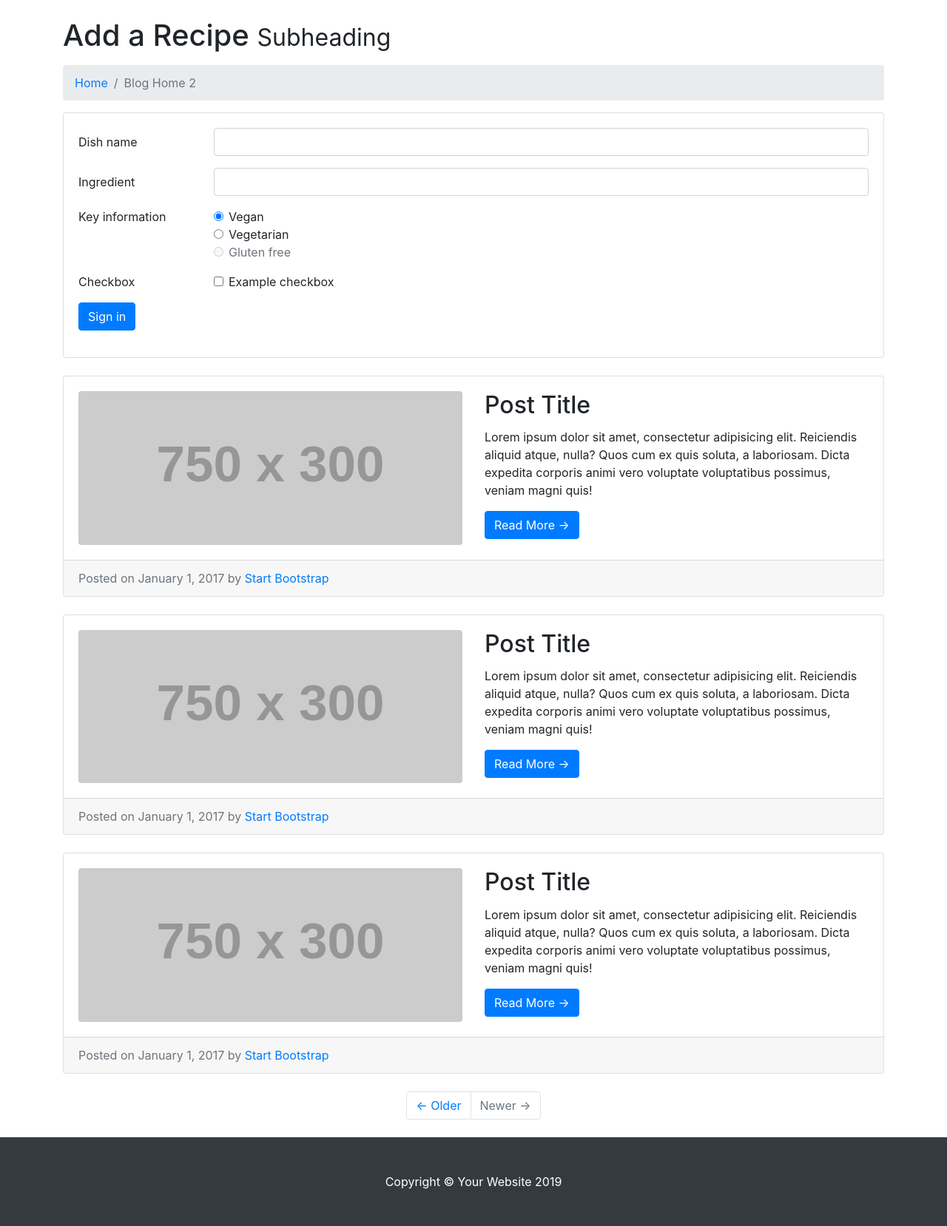
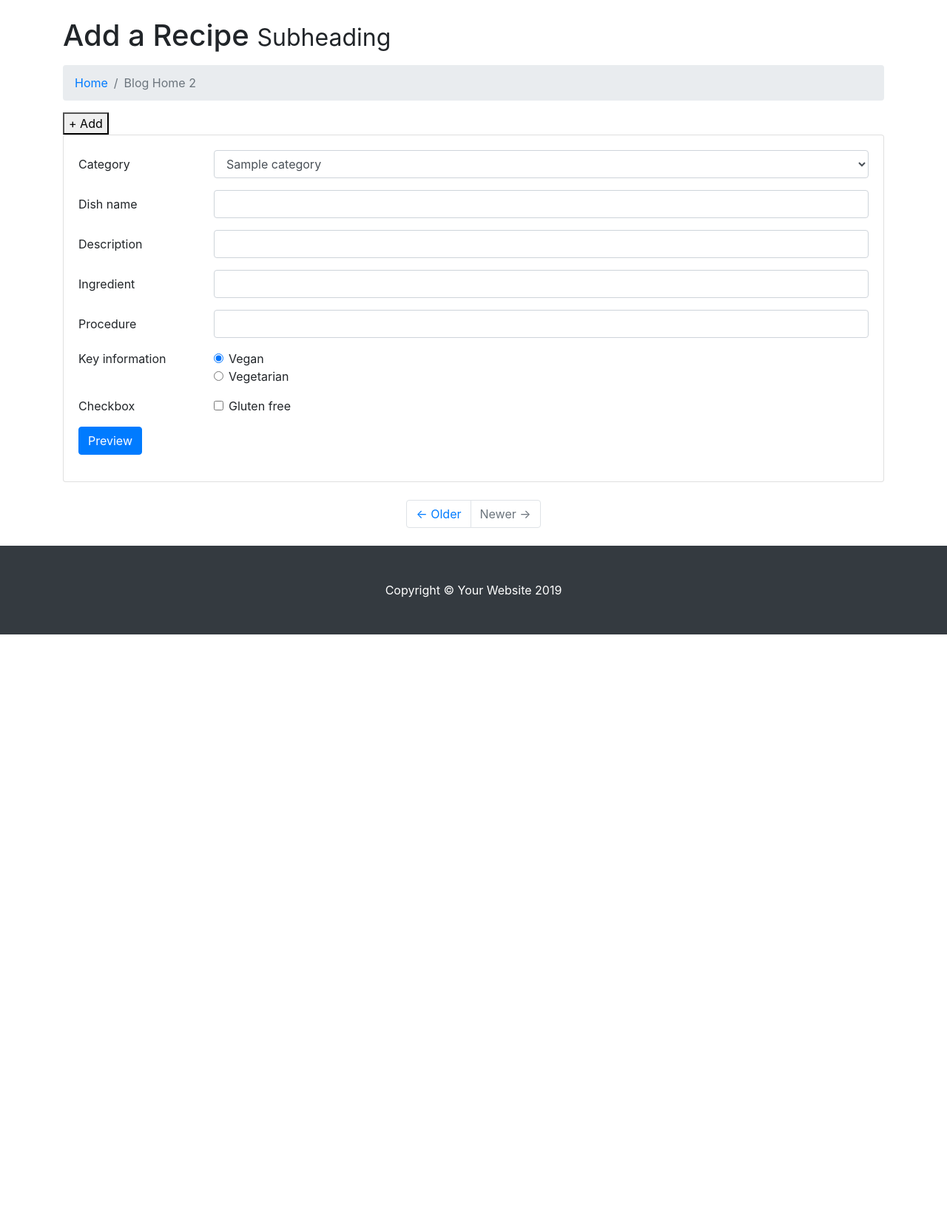
Before and after one commit to davidjbuchanan/MS3-lockdown, a Flask app: page /addRecipes in a window 1280 px wide. Shown: the part 56-1714 px from the top of the page at 74% size. After the commit the page ends 914 px from the top, so only its background shows below. Run offline with Flask 2, Linux system fonts and the light colour scheme; grey boxes labelled with a size stand in for pictures from a placeholder-image service; a database or web service that is not in the repository returns one stand-in record (values such as "Sample title"); some libraries are stand-ins or nearby versions.

Commit message:
add recipe functionality added and linked to MongoDB Atlas

```diff
--- a/app.py
+++ b/app.py
@@ -1,5 +1,5 @@
 import os
-from flask import Flask, render_template, request, flash, render_template, url_for
+from flask import Flask, render_template, request, flash, render_template, url_for, redirect
 from flask_pymongo import PyMongo
 from bson.objectid import ObjectId
 from os import path
@@ -35,7 +35,22 @@ def yourRecipes():
 
 @app.route('/addRecipes')
 def addRecipes():
-    return render_template("addRecipes.html")
+    return render_template("addRecipes.html", categories=mongo.db.categories.find())
+
+@app.route('/insert_recipe', methods=['POST'])
+def insert_recipe():
+    recipe = mongo.db.recipe
+    submit = {
+        "category_name": request.form.get("category_name"),
+        "name": request.form.get("name"),
+        "description": request.form.get("description"),
+        "ingredients": request.form.getlist("ingredients"),
+        "procedure": request.form.get("procedure"),
+        "gridRadios": request.form.get("gridRadios"),
+        "action": request.form.get("action"),
+    }
+    recipe.insert_one(submit)
+    return redirect(url_for('allRecipes'))
 
 @app.route('/nutrition')
 def nutrition():
--- /dev/null
+++ b/static/js/addline.js
@@ -0,0 +1,59 @@
+var html = '<div class="form-group row"><label for="ingredients" class="col-sm-2 col-form-label">Ingredient</label><div class="col-sm-10"><input type="text" class="form-control" id="ingredients" name="ingredients"></div></div>';
+
+// document.getElementById("addRow").addEventListener("click", function(){
+//     document.getElementById("trial").appendChild(html);
+// });
+
+//$(function() {
+//    $("#addRow").click(function(){
+//        console.log("function called") //checker to see if JQ listener listened
+//        $(".trial").append(html);
+//    });
+//});
+
+
+// Tim's code 04-Feb-2020
+//$("#addRow").on("click", function (e) {
+//    e.preventDefault();  // prevents the page from reloading on button-clicks
+//    $(".form-group").after(html);
+//});
+
+
+// https://stackoverflow.com/questions/4766941/dynamically-adding-textboxes-to-a-form-by-the-click-of-a-button
+// var label, textbox;
+// label = document.createElement('label');
+// label.appendChild(document.createTextNode('Another email address: '));
+// textbox = document.createElement('input');
+// textbox.type = 'text';
+// label.appendChild(textbox);
+// document.getElementById('theForm').appendChild(label);
+
+
+
+
+// https://stackoverflow.com/questions/4766941/dynamically-adding-textboxes-to-a-form-by-the-click-of-a-button  see live example at https://jsbin.com/otedi5/156/edit?html,js,output
+
+
+// var i = 0;
+
+// $('#addRow').click(addAnotherTextBox);
+
+
+
+// function addAnotherTextBox() {
+//     $("#theForm").append("<div class='form-group row'><label for='ingredients' class='col-sm-2 col-form-label'>Ingredient</label><div class='col-sm-10'><input type='text' class='form-control' id='' name='ingredients_" + i + "'></div></div>");
+//     i++;
+// }
+
+$("#addRow").click(function() {
+   $("#ingredients-item").clone().insertAfter($(".new-ingredient:last")).find("input[type='text']").val("");
+});
+
+
+
+//<div class="form-group row">
+//    <label for="ingredients" class="col-sm-2 col-form-label">Ingredient</label>
+//    <div class="col-sm-10">
+//        <input type="text" class="form-control" id="" name="ingredients">
+//    </div>
+//<div id="theForm"></div> <!--added--></div>
--- a/templates/addRecipes.html
+++ b/templates/addRecipes.html
@@ -13,21 +13,56 @@
 		</li>
 		<li class="breadcrumb-item active">Blog Home 2</li>
 	</ol>
+<!--https://stackoverflow.com/questions/4766941/dynamically-adding-textboxes-to-a-form-by-the-click-of-a-button
+    <form method='GET'>
+        <input id='' type='button' value='Add Medical History'>
+            <div id=''></div>
+        <input type='submit' value='Submit'>
+    </form> -->
+
+    <button id="addRow">+ Add</button>
 
 	<!-- Blog Post -->
 	<div class="card mb-4">
 		<div class="card-body">
-			<form>
+			<form action="{{ url_for('insert_recipe') }}" method="POST">
 				<div class="form-group row">
-					<label for="name" class="col-sm-2 col-form-label">Dish name</label>
-					<div class="col-sm-10">
-						<input type="text" class="form-control" id="">
+                    <label for="exampleFormControlSelect1" class="col-sm-2 col-form-label">Category</label>
+                    <div class="col-sm-10">
+                        <select class="form-control" id="category_name" name="category_name">
+                            {% for cat in categories %}
+                            <option value="{{cat.category_name}}">{{cat.category_name}}</option>
+                            {% endfor %}
+                        </select>
                     </div>
-				</div>
+                </div>
                 <div class="form-group row">
+                    <label for="name" class="col-sm-2 col-form-label">Dish name</label>
+                    <div class="col-sm-10">
+                        <input type="text" class="form-control" id="" name="name">
+                    </div>
+                </div>
+                <div class="form-group row">
+                    <label for="name" class="col-sm-2 col-form-label">Description</label>
+                    <div class="col-sm-10">
+                        <input type="text" class="form-control" id="" name="description">
+                    </div>
+                </div>
+
+                <div class="form-group row new-ingredient" id="ingredients-item">
+                <!-- <div class="form-group row"> -->
                     <label for="ingredients" class="col-sm-2 col-form-label">Ingredient</label>
                     <div class="col-sm-10">
-                        <input type="text" class="form-control" id="">
+                        <input type="text" class="form-control" name="ingredients">
+                        <!-- <input type="text" class="form-control" name="ingredients_' + i + '"> -->
+                    </div>
+                </div>
+                <div id="theForm"></div>
+
+                <div class="form-group row">
+                    <label for="procedure" class="col-sm-2 col-form-label">Procedure</label>
+                    <div class="col-sm-10">
+                        <input type="text" class="form-control" id="" name="procedure">
                     </div>
                 </div>
                 <fieldset class="form-group">
@@ -46,12 +81,6 @@
                                     Vegetarian
                                 </label>
                             </div>
-                            <div class="form-check disabled">
-                                <input class="form-check-input" type="radio" name="gridRadios" id="" value="option3" disabled>
-                                <label class="form-check-label" for="gridRadios3">
-                                    Gluten free
-                                </label>
-                            </div>
                         </div>
                     </div>
                 </fieldset>
@@ -59,94 +88,21 @@
                     <div class="col-sm-2">Checkbox</div>
                     <div class="col-sm-10">
                         <div class="form-check">
-                            <input class="form-check-input" type="checkbox" id="gridCheck1">
+                            <input class="form-check-input" type="checkbox" id="gluten_free" name="gluten_free">
                             <label class="form-check-label" for="gridCheck1">
-                                Example checkbox
+                                Gluten free
                             </label>
 						</div>
 					</div>
 				</div>
 				<div class="form-group row">
 					<div class="col-sm-10">
-						<button type="submit" class="btn btn-primary">Sign in</button>
+						<button type="submit" class="btn btn-primary" name="action">Preview</button>
 					</div>
 				</div>
 			</form>
 		</div>
 	</div>
-
-	<!-- Blog Post -->
-	<div class="card mb-4">
-		<div class="card-body">
-			<div class="row">
-				<div class="col-lg-6">
-					<a href="#">
-						<img class="img-fluid rounded" src="http://placehold.it/750x300" alt="">
-            </a>
-				</div>
-				<div class="col-lg-6">
-					<h2 class="card-title">Post Title</h2>
-					<p class="card-text">Lorem ipsum dolor sit amet, consectetur adipisicing elit. Reiciendis aliquid
-						atque, nulla? Quos cum ex quis soluta, a laboriosam. Dicta expedita corporis animi vero
-						voluptate voluptatibus possimus, veniam magni quis!</p>
-					<a href="#" class="btn btn-primary">Read More &rarr;</a>
-				</div>
-			</div>
-		</div>
-		<div class="card-footer text-muted">
-			Posted on January 1, 2017 by
-			<a href="#">Start Bootstrap</a>
-		</div>
-	</div>
-
-	<!-- Blog Post -->
-	<div class="card mb-4">
-		<div class="card-body">
-			<div class="row">
-				<div class="col-lg-6">
-					<a href="#">
-						<img class="img-fluid rounded" src="http://placehold.it/750x300" alt="">
-            </a>
-				</div>
-				<div class="col-lg-6">
-					<h2 class="card-title">Post Title</h2>
-					<p class="card-text">Lorem ipsum dolor sit amet, consectetur adipisicing elit. Reiciendis aliquid
-						atque, nulla? Quos cum ex quis soluta, a laboriosam. Dicta expedita corporis animi vero
-						voluptate voluptatibus possimus, veniam magni quis!</p>
-					<a href="#" class="btn btn-primary">Read More &rarr;</a>
-				</div>
-			</div>
-		</div>
-		<div class="card-footer text-muted">
-			Posted on January 1, 2017 by
-			<a href="#">Start Bootstrap</a>
-		</div>
-	</div>
-
-	<!-- Blog Post -->
-	<div class="card mb-4">
-		<div class="card-body">
-			<div class="row">
-				<div class="col-lg-6">
-					<a href="#">
-						<img class="img-fluid rounded" src="http://placehold.it/750x300" alt="">
-            </a>
-				</div>
-				<div class="col-lg-6">
-					<h2 class="card-title">Post Title</h2>
-					<p class="card-text">Lorem ipsum dolor sit amet, consectetur adipisicing elit. Reiciendis aliquid
-						atque, nulla? Quos cum ex quis soluta, a laboriosam. Dicta expedita corporis animi vero
-						voluptate voluptatibus possimus, veniam magni quis!</p>
-					<a href="#" class="btn btn-primary">Read More &rarr;</a>
-				</div>
-			</div>
-		</div>
-		<div class="card-footer text-muted">
-			Posted on January 1, 2017 by
-			<a href="#">Start Bootstrap</a>
-		</div>
-	</div>
-
 	<!-- Pagination -->
 	<ul class="pagination justify-content-center mb-4">
 		<li class="page-item">
@@ -156,9 +112,6 @@
 			<a class="page-link" href="#">Newer &rarr;</a>
 		</li>
 	</ul>
-
-</div>
-
 </div>
 <!-- /.container -->
 {% endblock %}
--- a/templates/base.html
+++ b/templates/base.html
@@ -87,7 +87,8 @@
     <!-- Bootstrap core JavaScript -->
     <script src="{{ url_for('static', filename='vendor/jquery/jquery.min.js') }}"></script>
     <script src="{{ url_for('static', filename='vendor/bootstrap/js/bootstrap.bundle.min.js') }}"></script>
-
+    <!--Javascript for add inline-->
+    <script src="{{ url_for('static', filename='js/addline.js') }}"></script>
 </body>
 
 </html>
```
Lines whose indentation alone changed are shown as unchanged.
